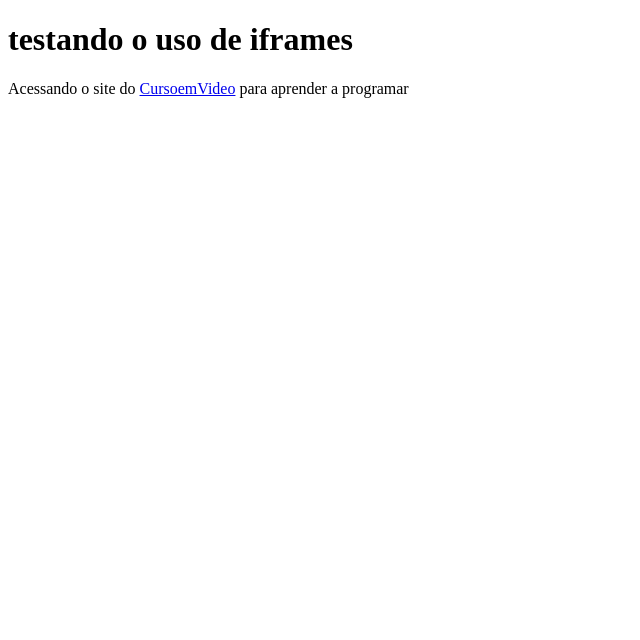
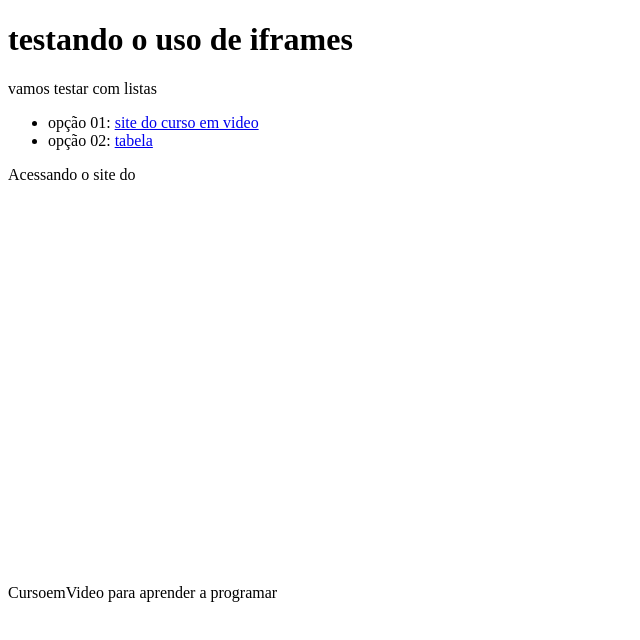
Before and after one commit to Fabioeris/modulo04_, a plain HTML site: page ex24/index.html in a window 1280 px wide. Shown: the whole page, without its empty margins (0-640 px from the left). Drawn offline with Linux system fonts and the light colour scheme.

Commit message:
Update index.html

```diff
--- a/ex24/index.html
+++ b/ex24/index.html
@@ -3,11 +3,25 @@
 <head>
     <meta charset="UTF-8">
     <meta name="viewport" content="width=device-width, initial-scale=1.0">
+    <style>
+        iframe#video{
+            width: 50vw;
+            height: 400px;
+            display: block;
+            margin: auto;
+        }
+    </style>
+
     <title>estudos de iframes</title>
 </head>
 <body>
     <h1>testando o uso de iframes</h1>
-        <p>Acessando o site do <a href="https://www.cursoemvideo.com" target="_blank">CursoemVideo</a> para aprender a programar</p>
+    <p>vamos testar com listas</p>
+        <ul>
+            <li>opção 01: <a href=" https://cursoemvideo.com" target="frame">site do curso em video</a></li>
+            <li>opção 02: <a href="tabela.html" target="frame">tabela </a></li>
+        </ul>
+        <p>Acessando o site do <iframe  id="video" src="" name="frame" frameborder="0"></iframe>CursoemVideo para aprender a programar</p>
 
 </body>
 </html>
```
